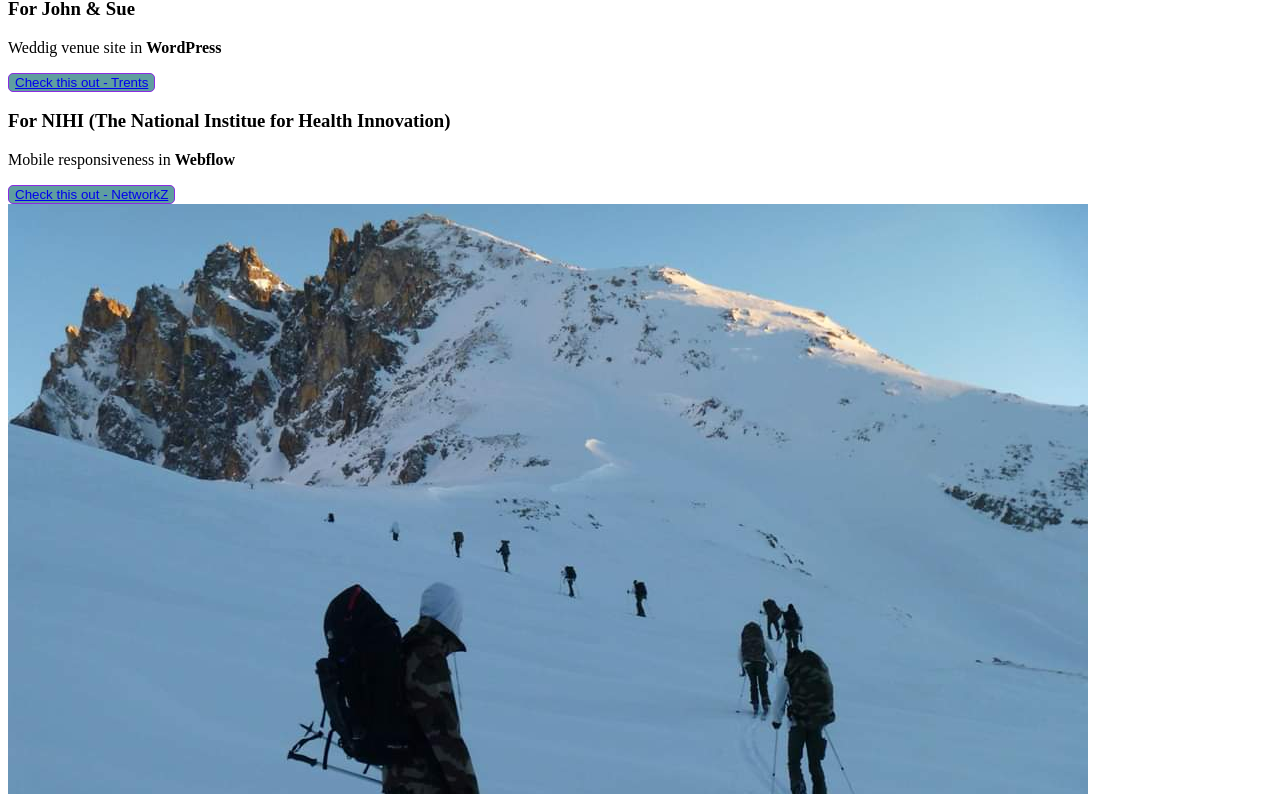
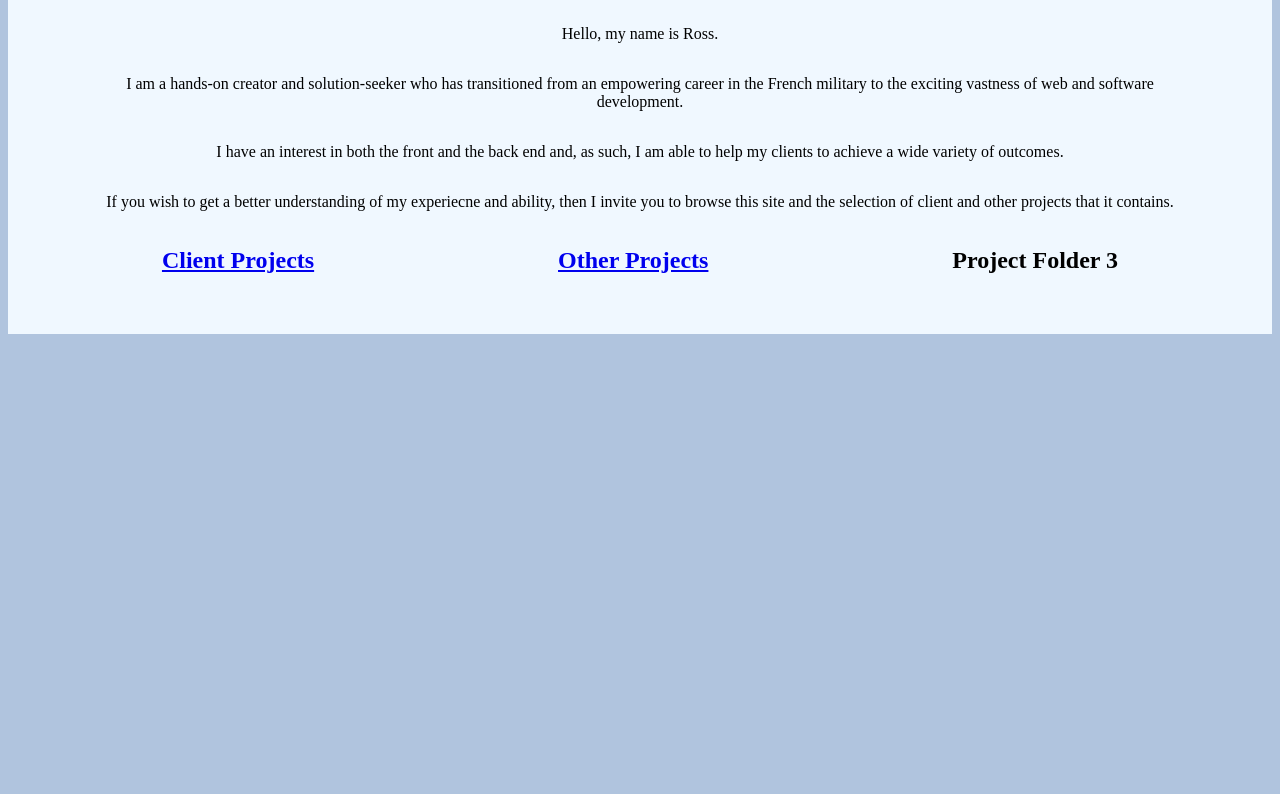
Before and after one commit to Tidykiwi/work-for-cake, a plain HTML site: page index.html in a window 1280 px wide. Shown: the part 82-876 px from the top of the page. After the commit the page ends 800 px from the top, so only its background shows below. Drawn offline with Linux system fonts and the light colour scheme.

Commit message:
Added client and other projects pages

```diff
--- a/index.html
+++ b/index.html
@@ -3,22 +3,49 @@
 <html lang="en" dir="ltr">
 <head>
     <meta charset="utf-8">
+    <meta name="viewport" content="width=device-width, initial-scale=1.0">
+
     <title>Work for Cake</title>
+    <meta name="description" content="A website to showcase my web development experience and ability">
+    <meta name="author" content="Work for Cake">
+
+    <meta property="og:title" content="Work for Cake">
+    <meta property="og:type" content="website">
+    <meta property="og:url" content="https://tidykiwi.github.io/work-for-cake/">
+    <meta property="og:description" content="A website to showcase my web development experience and ability.">
+    <meta property="og:image" content="image.png">
+
+    <link rel="icon" href="/favicon.ico">
+    <link rel="icon" href="/favicon.svg" type="image/svg+xml">
+    <link rel="apple-touch-icon" href="/apple-touch-icon.png">
+
     <link rel="stylesheet" href="style.css">
     <script src="app.js" charset="utf-8"></script>
 </head>
 <body>
-    <div>
-        <h1>Work for Cake</h1>
-        <h3>For John & Sue</h3>
-        <p>Weddig venue site in <strong>WordPress</strong></p>
-        <button id="trents-button"><a href="https://www.trentsvineyard.co.nz/" target="_blank" >Check this out - Trents</a></button>
-        <h3>For NIHI (The National Institue for Health Innovation)</h3>
-        <p>Mobile responsiveness in <strong>Webflow</strong></p>
-        <button id="trents-button"><a href="https://www.networkz.ac.nz/" target="_blank" >Check this out - NetworkZ</a></button>
-    </div>
-    <div>
-        <img src="images/ski.jpg">
-    </div>
+    <main>
+        <section id="container-intro">
+            <h1>Work for Cake</h1>
+            <p>Hello, my name is Ross.</p>
+            <p>I am a hands-on creator and solution-seeker who has transitioned from an empowering
+                career in the French military to the exciting vastness of web and software development.</p>
+            <p>I have an interest
+                in both the front and the back end and, as such, I am able to help my clients to achieve a wide variety of outcomes.</p>
+            <p>If you wish to get a better understanding of my experiecne and ability, then I invite you to browse this site and the selection
+                of client and other projects that it contains.</p>
+        </section>
+        <section id="container-projects">
+            <div>
+                <h2><a href="client.html">Client Projects</a></h2>
+            </div>
+            <div>
+                <h2><a href="other.html">Other Projects</a></h2>
+            </div>
+            <div>
+                <h2>Project Folder 3</h2>
+            </div>
+        </section>
+
+    </main>
 </body>
 </html>
--- a/style.css
+++ b/style.css
@@ -1,3 +1,29 @@
+body {
+    background-color:lightsteelblue;
+}
+
+main {
+    background-color:aliceblue;
+    padding: 2vh 2.5vw 5vh 2.5vw;
+}
+
+#container-intro {
+    padding: 0 5% 0 5%;
+    display: flex;
+    flex-direction: column;
+    align-items: center;
+}
+
+#container-intro p {
+    text-align: center;
+}
+
+#container-projects {
+    display: flex;
+    flex-direction: row;
+    justify-content: space-around;
+}
+
 #trents-button {
     background-color: cadetblue;
     border: solid 1px blueviolet;
```
Also changed, not shown: client.html (added, +40 -0 lines), other.html (added, +40 -0 lines), app.js (added).
